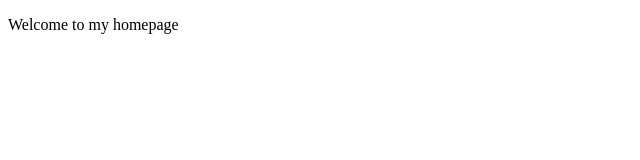
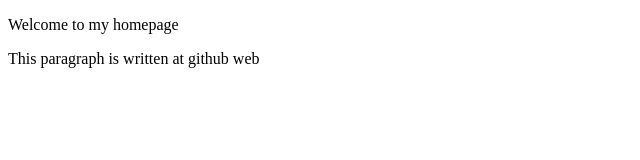
Before and after one commit to kutetama/Mysite, a plain HTML site: page index.html in a window 1280 px wide. Shown: the whole page, without its empty margins (0-640 px from the left). Drawn offline with Linux system fonts and the light colour scheme.

Commit message:
Modified index.html @ github web

```diff
--- a/index.html
+++ b/index.html
@@ -8,5 +8,6 @@
 </head>
 <body>
     <p>Welcome to my homepage</p>
+    <p>This paragraph is written at github web<p>
 </body>
 </html>
```
